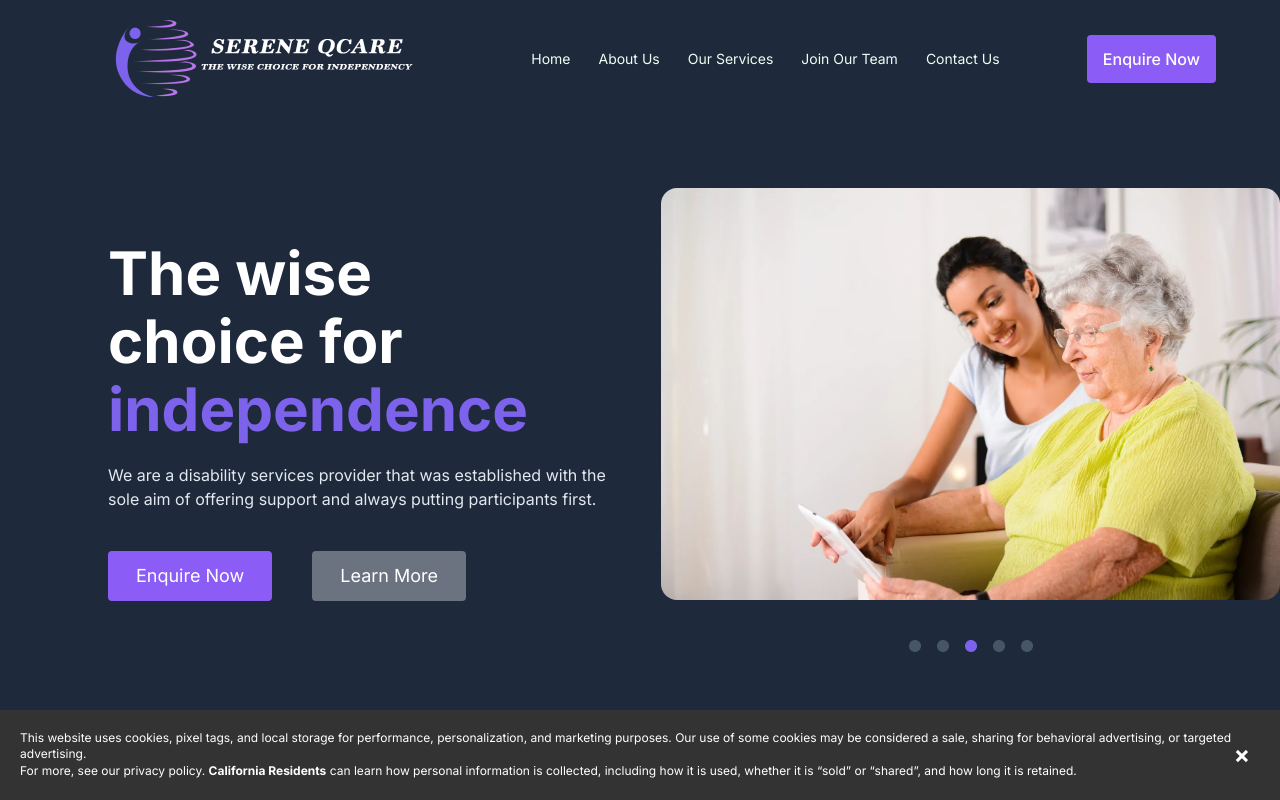
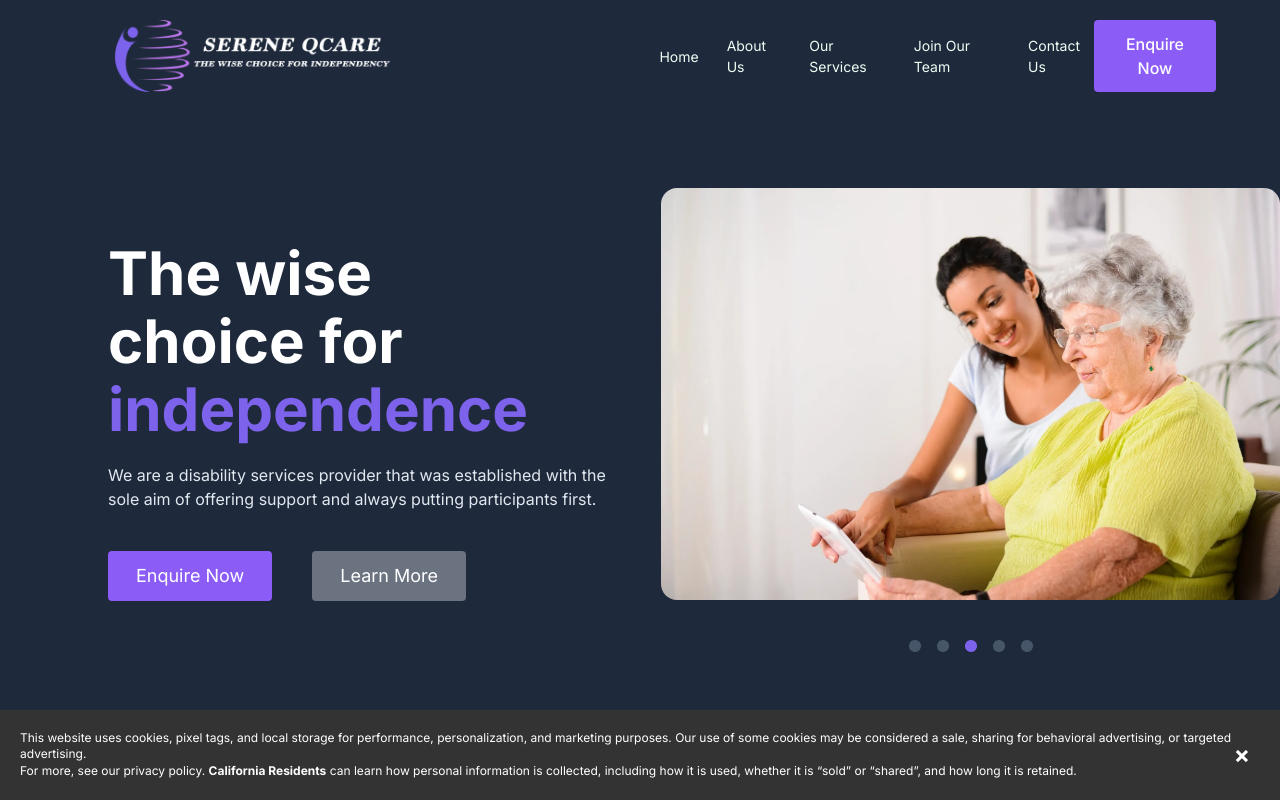
Before and after one commit to WebGhpTech/Serene-Qcare, a React (Vite) app: page / in a window 1280 px wide. Shown: the top 800 px of the page. Built offline with nearby package versions, Linux system fonts and the light colour scheme.

Commit message:
Update Nav.jsx

```diff
--- a/src/components/Nav.jsx
+++ b/src/components/Nav.jsx
@@ -50,7 +50,7 @@ const Nav = () => {
         </div>
 
         {/* Menu items for larger screens */}
-        <ul className="md:flex hidden justify-center items-center gap-7 mx-auto  z-10">
+        <ul className="md:flex hidden justify-center items-center gap-7 ml-60  z-10">
           {routes.map((route, index) => (
             <li key={index} className="font-inter leading-normal text-blue text-sm">
               <Link to={route.path}>{route.title}</Link>
```
